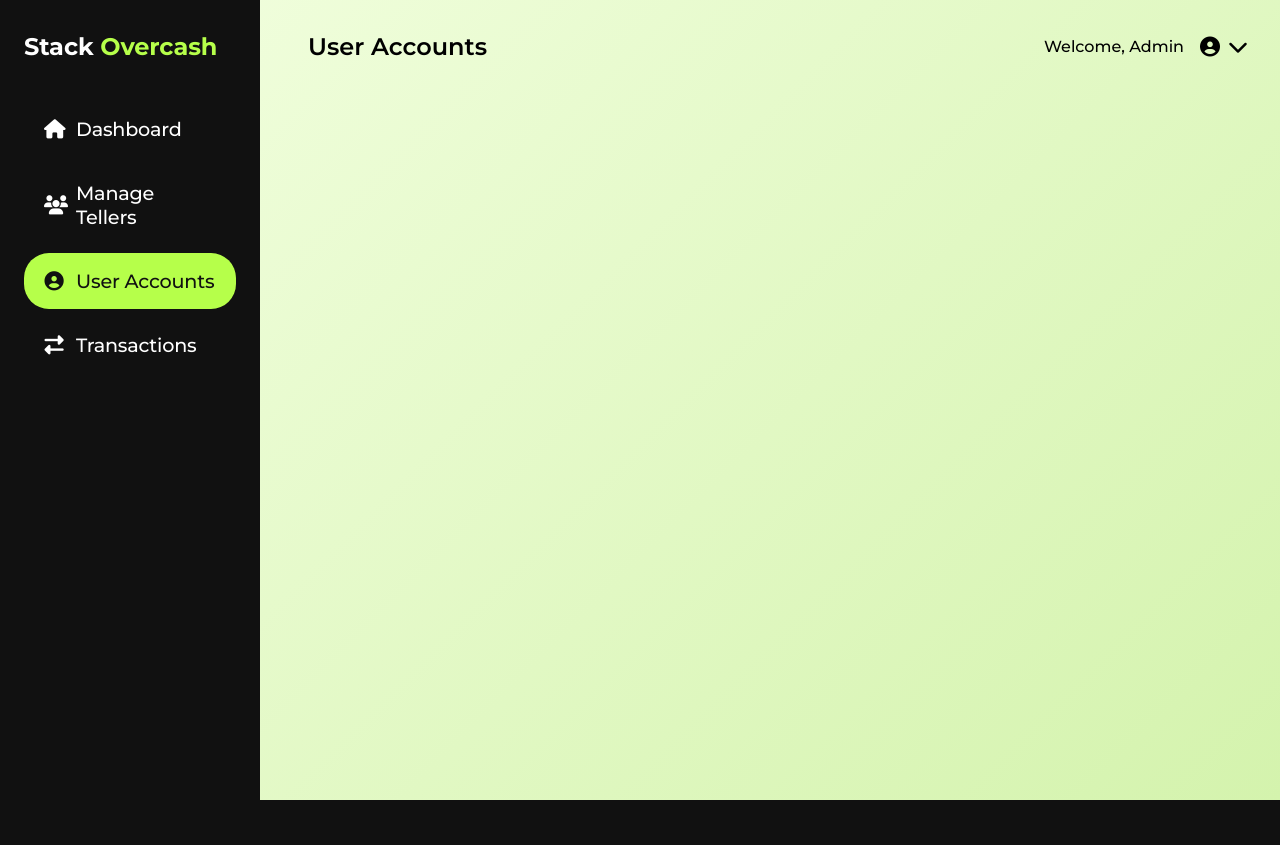
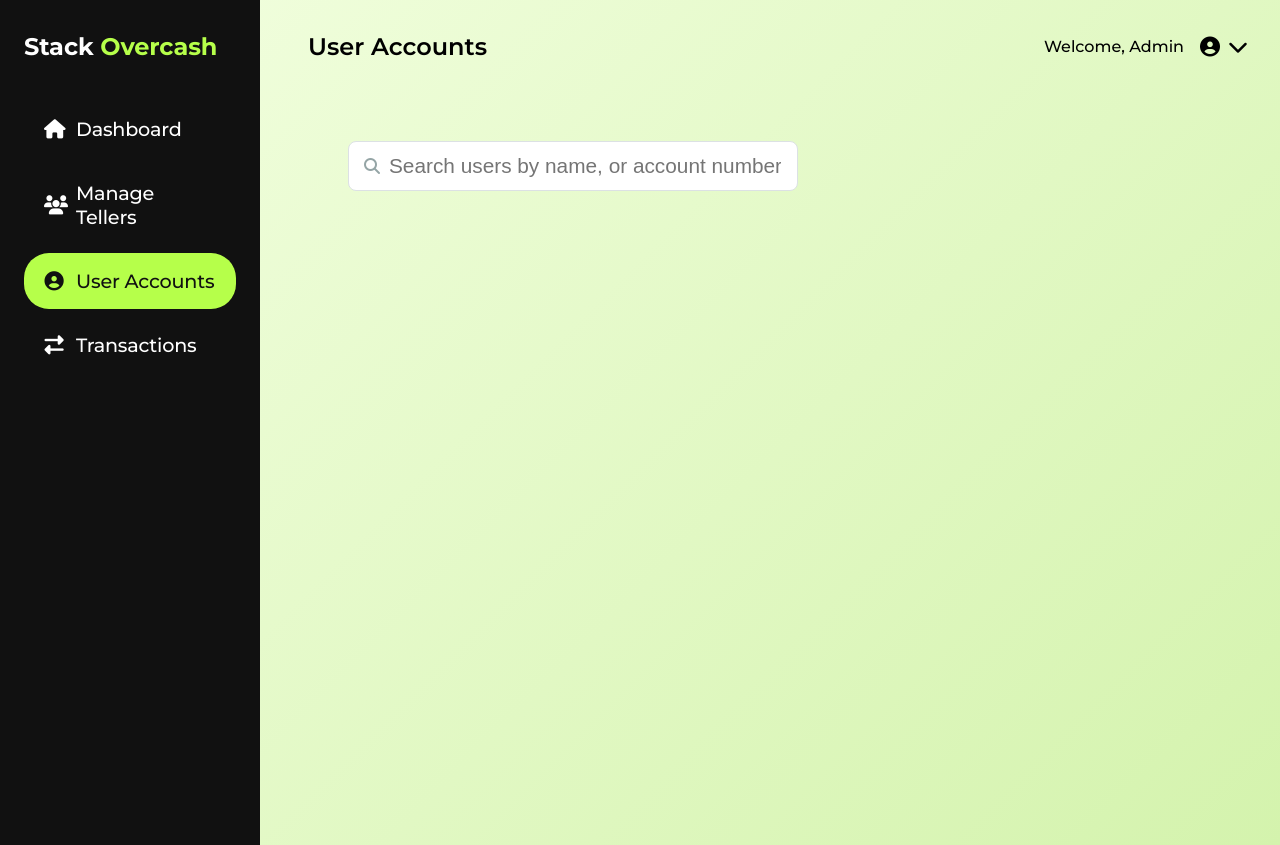
Before and after one commit to PUP-BSIT/project-errawrs, a PHP site: page /user_account.html in a window 1280 px wide. Before the commit the page ends 800 px from the top, so only its background shows below. Run offline with PHP 8.4, Linux system fonts and the light colour scheme.

Commit message:
add user account page layout with search, user cards, and pagination

```diff
--- a/public/admin/css/user_account.css
+++ b/public/admin/css/user_account.css
@@ -179,6 +179,273 @@ body {
     background-color: #f5f6fa;
 }
 
+/* Page Content */
+.page-content {
+    padding: 2rem;
+    height: calc(100vh - 80px);
+    display: flex;
+    flex-direction: column;
+    gap: 1.5rem;
+}
+
+.content-header {
+    display: flex;
+    justify-content: space-between;
+    align-items: center;
+    padding: 1rem 1.5rem;
+    gap: 1rem;
+    flex-shrink: 0;
+}
+
+/* Search Box */
+.search-box {
+    position: relative;
+    max-width: 450px;
+    width: 100%;
+}
+
+.search-box i {
+    position: absolute;
+    left: 1rem;
+    top: 50%;
+    transform: translateY(-50%);
+    color: #95a5a6;
+}
+
+.search-box input {
+    width: 100%;
+    height: 50px;
+    padding: 0.75rem 1rem 0.75rem 2.5rem;
+    border: 1px solid #dce1e4;
+    border-radius: 8px;
+    font-size: 1.3rem;
+    transition: border-color 0.2s;
+}
+
+.search-box input:focus {
+    outline: none;
+    border-color: var(--color-mint);
+}
+
+/* User Cards Container */
+.user-cards-wrapper {
+    flex: 1;
+    min-height: 0;
+    padding: 0px 25px 10px 25px;
+    overflow-y: auto;
+}
+
+.user-cards {
+    display: grid;
+    grid-template-columns: repeat(auto-fit, minmax(300px, 1fr));
+    gap: 1.5rem;
+    height: 100%;
+    align-content: start;
+}
+
+.user-cards.loading {
+    position: relative;
+    min-height: 200px;
+}
+
+.user-cards.loading::after {
+    content: '';
+    position: absolute;
+    top: 50%;
+    left: 50%;
+    transform: translate(-50%, -50%);
+    width: 40px;
+    height: 40px;
+    border: 4px solid #f3f3f3;
+    border-top: 4px solid #3498db;
+    border-radius: 50%;
+    animation: spin 1s linear infinite;
+}
+
+.user-card {
+    height: fit-content;
+    background: white;
+    border-radius: 10px;
+    box-shadow: 0 2px 4px rgba(0, 0, 0, 0.1);
+    padding: 1.5rem;
+    transition: transform 0.2s, box-shadow 0.2s;
+}
+
+.user-card:hover {
+    transform: translateY(-2px);
+    box-shadow: 0 4px 8px rgba(0, 0, 0, 0.15);
+}
+
+.user-header {
+    display: flex;
+    justify-content: space-between;
+    align-items: flex-start;
+    margin-bottom: 1rem;
+}
+
+.user-info h3 {
+    margin: 0;
+    font-size: 1.2rem;
+    color: #2c3e50;
+}
+
+.account-number {
+    font-size: 0.9rem;
+    color: #7f8c8d;
+    margin-top: 0.25rem;
+}
+
+.status-badge {
+    padding: 0.25rem 0.75rem;
+    border-radius: 15px;
+    font-size: 0.8rem;
+    font-weight: 500;
+    text-transform: capitalize;
+}
+
+.status-active {
+    background-color: #e8f5e9;
+    color: #2e7d32;
+}
+
+.status-inactive {
+    background-color: #ffebee;
+    color: #c62828;
+}
+
+.user-details {
+    margin: 1rem 0;
+}
+
+.detail-row {
+    display: flex;
+    margin-bottom: 0.5rem;
+    font-size: 0.9rem;
+}
+
+.detail-label {
+    color: #7f8c8d;
+    width: 80px;
+    flex-shrink: 0;
+}
+
+.detail-value {
+    color: #2c3e50;
+    word-break: break-word;
+}
+
+/* Pagination */
+.pagination {
+    display: flex;
+    justify-content: center;
+    gap: 0.5rem;
+    padding: 1.5rem;
+    flex-shrink: 0;
+}
+
+.pagination button {
+    padding: 0.5rem 1rem;
+    border: 1px solid var(--color-mint);
+    background: var(--color-white);
+    border-radius: 8px;
+    cursor: pointer;
+    transition: all 0.2s;
+    color: var(--color-primary-black);
+}
+
+.pagination button:hover:not(:disabled) {
+    background-color: var(--color-lime-green);
+    border-color: var(--color-lime-green);
+}
+
+.pagination button.active {
+    background-color: var(--color-mint);
+    border-color: var(--color-mint);
+    color: var(--color-primary-black);
+}
+
+.pagination button:disabled {
+    opacity: 0.5;
+    cursor: not-allowed;
+    border-color: var(--color-gray);
+}
+
+/* Toast Notifications */
+.toast-container {
+    position: fixed;
+    bottom: 20px;
+    right: 20px;
+    z-index: 1000;
+    display: flex;
+    flex-direction: column;
+    gap: 10px;
+}
+
+.toast {
+    display: flex;
+    align-items: center;
+    gap: 10px;
+    padding: 12px 20px;
+    border-radius: 8px;
+    background: white;
+    box-shadow: 0 4px 12px rgba(0, 0, 0, 0.15);
+    min-width: 300px;
+    max-width: 400px;
+    animation: slideIn 0.3s ease-out;
+}
+
+.toast i {
+    font-size: 1.2rem;
+}
+
+.toast span {
+    flex: 1;
+    font-size: 0.95rem;
+}
+
+.toast-close {
+    background: none;
+    border: none;
+    padding: 4px;
+    cursor: pointer;
+    opacity: 0.6;
+    transition: opacity 0.2s;
+}
+
+.toast-close:hover {
+    opacity: 1;
+}
+
+/* No Results */
+.no-results {
+    grid-column: 1 / -1;
+    text-align: center;
+    padding: 3rem;
+    color: #7f8c8d;
+}
+
+.no-results i {
+    font-size: 3rem;
+    margin-bottom: 1rem;
+}
+
+/* Animation */
+@keyframes spin {
+    0% { transform: translate(-50%, -50%) rotate(0deg); }
+    100% { transform: translate(-50%, -50%) rotate(360deg); }
+}
+
+@keyframes slideIn {
+    from {
+        transform: translateX(100%);
+        opacity: 0;
+    }
+    to {
+        transform: translateX(0);
+        opacity: 1;
+    }
+}
+
 /* Responsive Design */
 @media (max-width: 768px) {
     .sidebar {
@@ -195,4 +462,16 @@ body {
     .main-content {
         margin-left: 0;
     }
+
+    .content-header {
+        flex-direction: column;
+    }
+
+    .search-box {
+        max-width: 100%;
+    }
+
+    .user-cards {
+        grid-template-columns: 1fr;
+    }
 }
--- a/public/admin/user_account.html
+++ b/public/admin/user_account.html
@@ -94,11 +94,32 @@
                 </div>
             </nav>
 
-            <!-- User Account Content -->
-            <div class="user-account-content">
-                <!-- Content will go here -->
+            <!-- Page Content -->
+            <div class="page-content">
+                <!-- Header Actions -->
+                <div class="content-header">
+                    <div class="search-box">
+                        <i class="fas fa-search"></i>
+                        <input type="text" id="search_user" placeholder="Search users by name, or account number">
+                    </div>
+                </div>
+
+                <!-- User Cards Container -->
+                <div class="user-cards-wrapper">
+                    <div class="user-cards" id="user_cards">
+                        <!-- Cards will be loaded dynamically -->
+                    </div>
+                </div>
+
+                <!-- Pagination -->
+                <div class="pagination" id="pagination">
+                    <!-- Pagination will be loaded dynamically -->
+                </div>
             </div>
         </main>
+
+        <!-- Toast Container -->
+        <div class="toast-container"></div>
 
         <!-- Scripts -->
         <script src="./js/user_account.js"></script>
```
